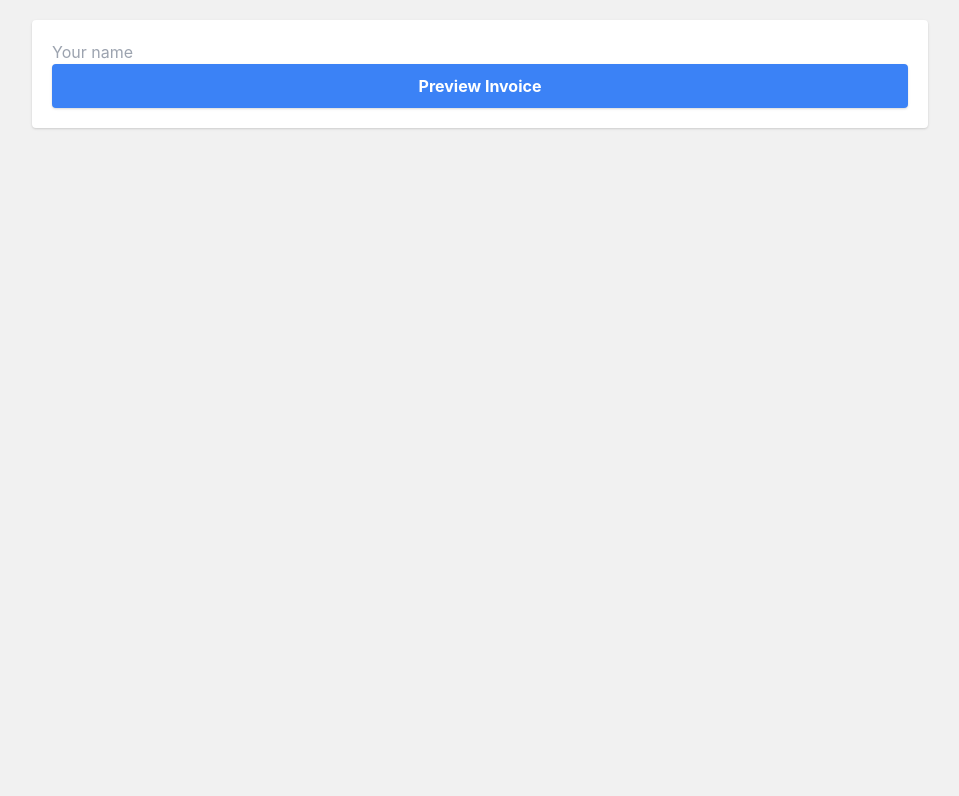
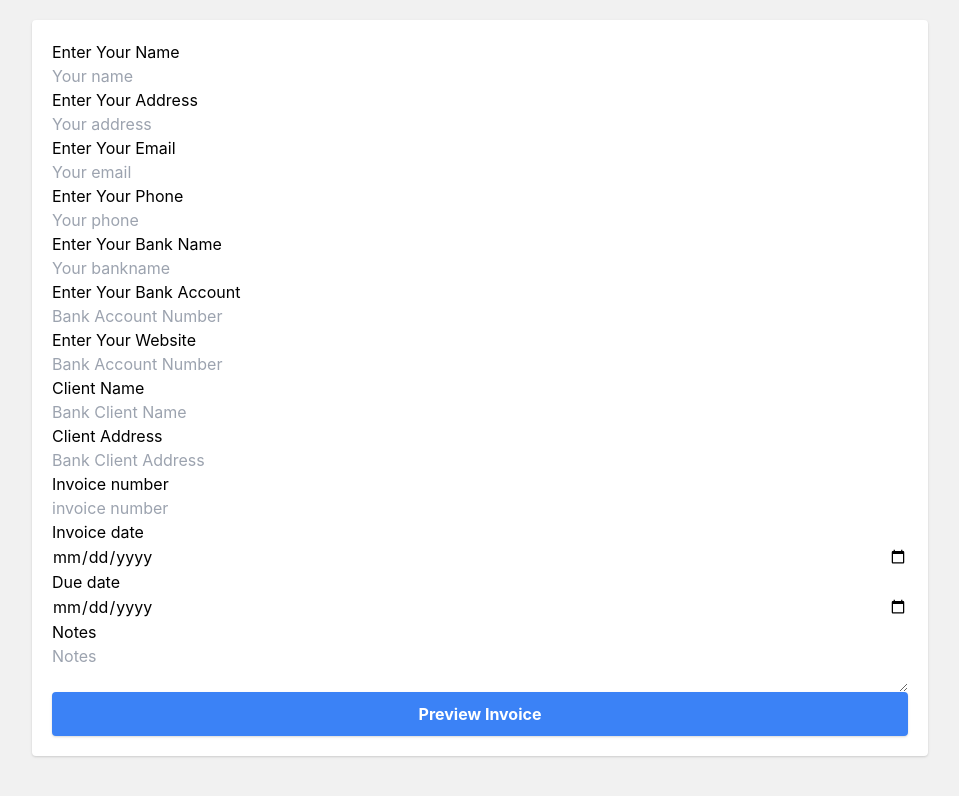
Before and after one commit to mollikacomputer/invoicer, a React (Create React App) app: page / in a window 1280 px wide. Shown: the top 796 px of the page, without its empty margins (160-1119 px from the left). Built offline with nearby package versions, Linux system fonts and the light colour scheme.

Commit message:
invoice ui almost done without table

```diff
--- a/src/App.js
+++ b/src/App.js
@@ -1,4 +1,4 @@
-import {useState} from 'react';
+import { useState } from "react";
 import ClientDetails from "./components/ClientDetails";
 import Dates from "./components/Dates";
 import Footer from "./components/Footer";
@@ -8,47 +8,199 @@
 import Table from "./components/Table";
 
 function App() {
-
   const [showInvoice, setShowInvoice] = useState(false);
 
-  const handlePrint = () =>{
+  const [name, setName] = useState("");
+  const [address, setAddress] = useState("");
+  const [email, setEmail] = useState("");
+  const [phone, setPhone] = useState("");
+  const [bankName, setBankName] = useState("");
+  const [bankAccount, setBankAccount] = useState("");
+  const [website, setWebsite] = useState("");
+  const [clientName, setClientName] = useState("");
+  const [clientAddress, setClientAddress] = useState("");
+  const [invoiceNumber, setInvoiceNumber] = useState("");
+  const [invoiceDate, setInvoiceDate] = useState("");
+  const [dueDate, setDueDate] = useState("");
+  const [notes, setNotes] = useState("");
+
+  const handlePrint = () => {
     window.print();
-  }
+  };
   return (
     <>
       <main className="p-5 m-5 xl:max-w-4xl xl:mx-auto bg-white rounded shadow">
-    {
-      showInvoice ?  <div>
-
+        {showInvoice ? (
+          <div>
             <Header handlePrint={handlePrint} />
 
-      <MainDetails/>
+            <MainDetails name={name} address={address} />
 
-      <ClientDetails/>
+            <ClientDetails clientName={clientName} clientAddress={clientAddress} />
 
-      <Dates/>
+            <Dates invoiceNumber={invoiceNumber} invoiceDate={invoiceDate} dueDate={dueDate} />
 
-      <Table/>
+            <Table />
 
-      <Notes/>
+            <Notes notes={notes} />
 
-      <Footer/>
+            <Footer name={name} address={address} email={email} phone={phone} website={website} bankName={bankName} bankAccount={bankAccount}  />
+            <button
+                onClick={() => setShowInvoice(false)}
+                className="bg-blue-500 text-white font-bold py-2 px-8 rounded shadow border-2 border-blue-500 hover:bg-transparent hover:text-blue-500 transition-all duration-300"
+              >
+                Edit Information
+              </button>
           </div>
-     :
-     (<>
-      <div className='flex flex-col justify-center'>
+        ) : (
+          <>
+          {/* name, address, email, phone, bank name, bank account number, website, client name
+          client address, invoice number, invoice date, due date, notes */}
+            <div className="flex flex-col justify-center">
+
+              <label htmlFor="name">Enter Your Name</label>
               <input
                 type="text"
-     name='text'
-     id='text'
-     placeholder='Your name'
-     autoComplete='off'
+                name="name"
+                id="name"
+                placeholder="Your name"
+                autoComplete="off"
+                value={name}
+                onChange={(e) => setName(e.target.value)}
               />
-     <button onClick={()=> setShowInvoice(true) } className='bg-blue-500 text-white font-bold py-2 px-8 rounded shadow border-2 border-blue-500 hover:bg-transparent hover:text-blue-500 transition-all duration-300'>Preview Invoice</button>
 
+              <label htmlFor="address">Enter Your Address</label>
+              <input
+                type="text"
+                name="address"
+                id="address"
+                placeholder="Your address"
+                autoComplete="off"
+                value={address}
+                onChange={(e) => setAddress(e.target.value)}
+              />
+
+              <label htmlFor="email">Enter Your Email</label>
+              <input
+                type="email"
+                name="email"
+                id="email"
+                placeholder="Your email"
+                autoComplete="off"
+                value={email}
+                onChange={(e) => setEmail(e.target.value)}
+              />
+              <label htmlFor="phone">Enter Your Phone</label>
+              <input
+                type="phone"
+                name="phone"
+                id="phone"
+                placeholder="Your phone"
+                autoComplete="off"
+                value={phone}
+                onChange={(e) => setPhone(e.target.value)}
+              />
+
+              <label htmlFor="bankname">Enter Your Bank Name</label>
+              <input
+                type="text"
+                name="bankName"
+                id="bankName"
+                placeholder="Your bankname"
+                autoComplete="off"
+                value={bankName}
+                onChange={(e) => setBankName(e.target.value)}
+              />
+              <label htmlFor="bankAccount">Enter Your Bank Account </label>
+              <input
+                type="text"
+                name="bankAccount"
+                id="bankAccount"
+                placeholder="Bank Account Number"
+                autoComplete="off"
+                value={bankAccount}
+                onChange={(e) => setBankAccount(e.target.value)}
+              />
+              <label htmlFor="website">Enter Your Website </label>
+              <input
+                type="text"
+                name="website"
+                id="website"
+                placeholder="Bank Account Number"
+                autoComplete="off"
+                value={website}
+                onChange={(e) => setWebsite(e.target.value)}
+              />
+              <label htmlFor="clientName">Client Name </label>
+              <input
+                type="text"
+                name="clientName"
+                id="clientName"
+                placeholder="Bank Client Name"
+                autoComplete="off"
+                value={clientName}
+                onChange={(e) => setClientName(e.target.value)}
+              />
+              <label htmlFor="clientAddress">Client Address </label>
+              <input
+                type="text"
+                name="clientAddress"
+                id="clientAddress"
+                placeholder="Bank Client Address"
+                autoComplete="off"
+                value={clientAddress}
+                onChange={(e) => setClientAddress(e.target.value)}
+              />
+              <label htmlFor="invoiceNumber">Invoice number </label>
+              <input
+                type="number"
+                name="invoiceNumber"
+                id="invoiceNumber"
+                placeholder="invoice number"
+                autoComplete="off"
+                value={invoiceNumber}
+                onChange={(e) => setInvoiceNumber(e.target.value)}
+              />
+              <label htmlFor="invoiceDate"> Invoice date </label>
+              <input
+                type="date"
+                name="invoiceDate"
+                id="invoiceDate"
+                placeholder="invoice Date"
+                autoComplete="off"
+                value={invoiceDate}
+                onChange={(e) => setInvoiceDate(e.target.value)}
+              />
+              <label htmlFor="dueDate"> Due date </label>
+              <input
+                type="date"
+                name="dueDate"
+                id="dueDate"
+                placeholder="Due Date"
+                autoComplete="off"
+                value={dueDate}
+                onChange={(e) => setDueDate(e.target.value)}
+              />
+              <label htmlFor="notes"> Notes </label>
+              <textarea
+                type="text"
+                name="notes"
+                id="notes"
+                placeholder="Notes"
+                autoComplete="off"
+                value={notes}
+                onChange={(e) => setNotes(e.target.value)}
+              />
+
+              <button
+                onClick={() => setShowInvoice(true)}
+                className="bg-blue-500 text-white font-bold py-2 px-8 rounded shadow border-2 border-blue-500 hover:bg-transparent hover:text-blue-500 transition-all duration-300"
+              >
+                Preview Invoice
+              </button>
             </div>
-     </>)
-    }
+          </>
+        )}
       </main>
     </>
   );
--- a/src/components/ClientDetails.js
+++ b/src/components/ClientDetails.js
@@ -1,11 +1,11 @@
 import React from "react";
 
-const ClientDetails = () => {
+const ClientDetails = ({clientName, clientAddress}) => {
   return (
     <>
       <section className="m6-5">
-        <h1 className="text-xl uppercase"> Client Name </h1>
-        <p>Client's address</p>
+        <h1 className="text-xl uppercase"> {clientName} </h1>
+        <p> {clientAddress}</p>
       </section>
     </>
   );
--- a/src/components/Dates.js
+++ b/src/components/Dates.js
@@ -1,20 +1,20 @@
 import React from "react";
 
-const Dates = () => {
+const Dates = ({invoiceNumber, dueDate,invoiceDate }) => {
   return (
     <>
       <article className="my-5 flex items-end justify-end">
         <ul>
           <li>
 
-            <span className="font-bold">Invoice Number :</span> 13241
+            <span className="font-bold">Invoice Number :</span> {invoiceNumber}
           </li>
           <li>
-            <span className="font-bold">Invoice Date :</span> 12/12/12
+            <span className="font-bold">Invoice Date :</span>{invoiceDate}
           </li>
           <li>
 
-            <span className="font-bold">Due Date :</span> 14/14/14
+            <span className="font-bold">Due Date :</span> {dueDate}
           </li>
         </ul>
       </article>
--- a/src/components/MainDetails.js
+++ b/src/components/MainDetails.js
@@ -1,11 +1,11 @@
 import React from 'react';
 
-const MainDetails = () => {
+const MainDetails = ({name, address}) => {
     return (
         <>
         <section className="flex flex-col items-end justify-end ">
-          <h2 className="text-xl uppercase">Ranjit Kumar Mandal</h2>
-          <p>Your Address</p>
+          <h2 className="text-xl uppercase">{name}</h2>
+          <p>{address}</p>
         </section>
       </>
     );
--- a/src/components/Notes.js
+++ b/src/components/Notes.js
@@ -1,11 +1,11 @@
 import React from "react";
 
-const Notes = () => {
+const Notes = ({notes}) => {
   return (
     <>
       <section className="mb-5">
         {/* TextArea  */}
-        <p>Notes to client......</p>
+        <p> {notes} </p>
         {/*End of textArea  */}
       </section>
     </>
```
Also changed, not shown: src/components/Footer.js (+8 -10 lines). Lines whose indentation alone changed are shown as unchanged.
